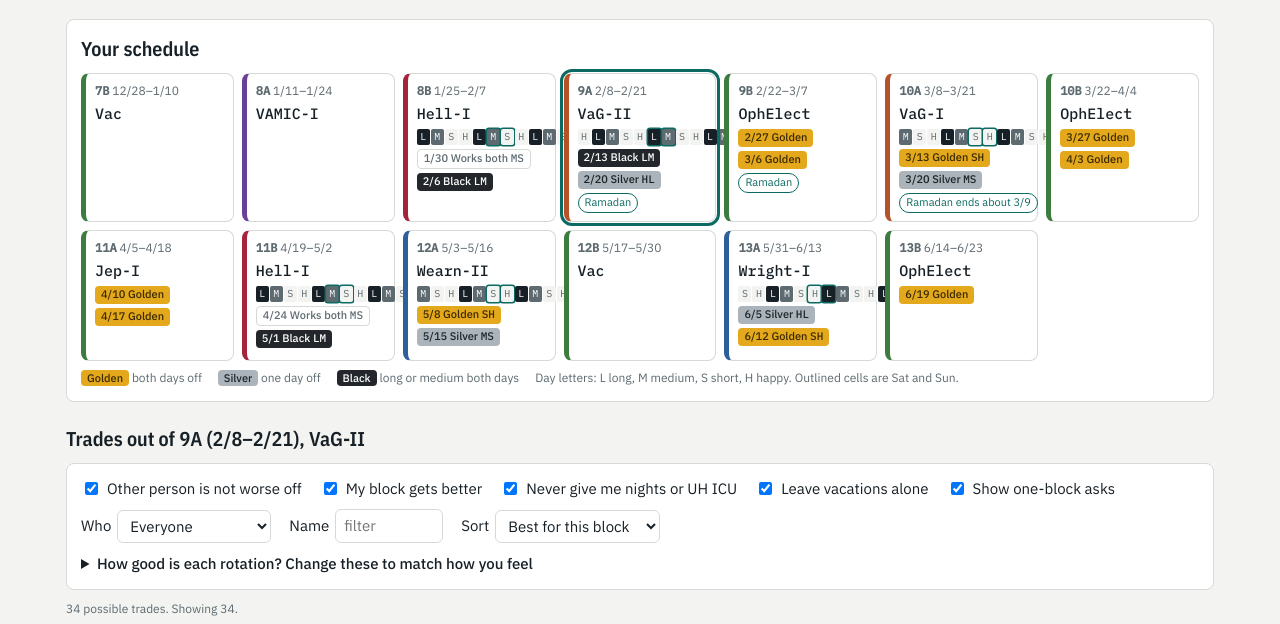
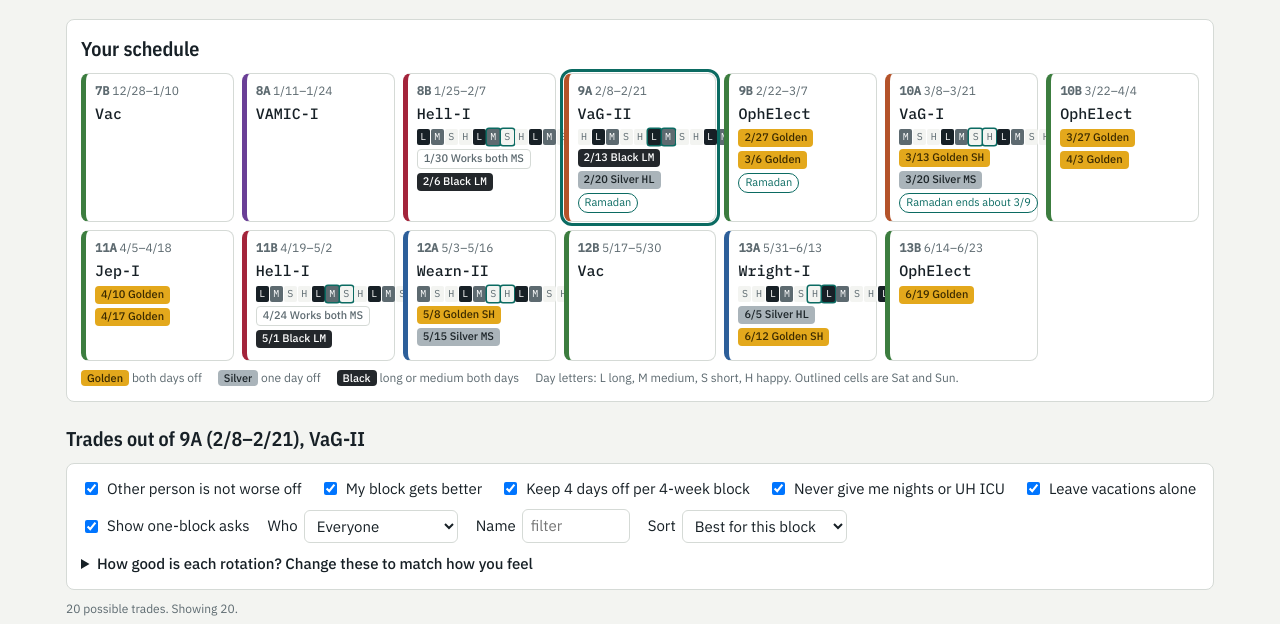
Before and after one commit to aahmed20k/wards, a plain HTML site: page index.html in a window 1280 px wide. Shown: the part 136-760 px from the top of the page. Drawn offline with nearby package versions, Linux system fonts and the light colour scheme.

Commit message:
Update index.html

```diff
--- a/index.html
+++ b/index.html
@@ -150,6 +150,7 @@ tr.merow td{background:var(--accent-soft)}
     <div class="controls">
       <label><input type="checkbox" id="f-fair" checked> Other person is not worse off</label>
       <label><input type="checkbox" id="f-better" checked> My block gets better</label>
+      <label><input type="checkbox" id="f-rule" checked> Keep 4 days off per 4-week block</label>
       <label><input type="checkbox" id="f-nights" checked> Never give me nights or UH ICU</label>
       <label><input type="checkbox" id="f-vac" checked> Leave vacations alone</label>
       <label><input type="checkbox" id="f-oneway" checked> Show one-block asks</label>
@@ -173,6 +174,7 @@ tr.merow td{background:var(--accent-soft)}
     <span><span class="dot gd"></span> good weekends (3 weekend days off)</span>
     <span><span class="dot bd"></span> has a black weekend</span>
     <span>Grey rotations (clinic, PDB, consults, electives) cannot be traded with you.</span>
+    <span>The 4-days-off check adds the A and B halves of the same block number. ICU and night blocks are not checked because their days off are not in the data.</span>
   </div>
 </section>
 </main>
@@ -243,6 +245,24 @@ function score(slot,i,forMe){
   if(forMe && (i===3||i===4)) v*=pref.ram;
   return v;
 }
+function offCount(slot,i){
+  if(slot.cat==='vac')return D.blocks[i].days;
+  if(slot.cat==='jep'||slot.cat==='oph')return wkinfo(slot,i).offDays;
+  if(slot.cat==='hell'){const ds=days(slot,i); return ds?ds.filter((l,d)=>l==='H'&&[0,4,5,6].includes(d%7)).length:null;}
+  const k=wkinfo(slot,i); if(k&&k.ds)return k.offDays;
+  return slot.cat==='x'?4:null;
+}
+function partner(i){const n=parseInt(D.blocks[i].id);return D.blocks.findIndex((b,j)=>j!==i&&parseInt(b.id)===n);}
+function pairOff(slots,i){const j=partner(i); if(j<0)return null; const a=offCount(slots[i],i), b=offCount(slots[j],j); return (a===null||b===null)?null:a+b;}
+function ruleBreaks(p,blocks){
+  const mine=mySlots(), theirs=D.blocks.map((b,i)=>slotOf(p,i)), out=[], seen={};
+  for(const i of blocks){const t=mine[i]; mine[i]=theirs[i]; theirs[i]=t;}
+  for(const i of blocks){const n=parseInt(D.blocks[i].id); if(seen[n])continue; seen[n]=1;
+    const a=pairOff(mine,i), b=pairOff(theirs,i);
+    if(a!==null&&a<4)out.push('you would have '+a+' days off in block '+n);
+    if(b!==null&&b<4)out.push(p.name.split(' ')[0]+' would have '+b+' days off in block '+n);}
+  return out;
+}
 const TRADE=['va','uhgm','uhsub','rat','hell','vamic','icu','nf','jep','vac'];
 function canDo(slot,taker,giver){ // can `taker` do a slot owned by `giver`
   if(TRADE.includes(slot.cat))return true;
@@ -287,6 +307,7 @@ function renderPlan(cur){
   cur.forEach(s=>{ if(['va','uhgm','uhsub','rat','hell','vamic','icu','nf'].includes(s.cat)){run++;maxRun=Math.max(maxRun,run);}else run=0; });
   const items=plan.map((t,n)=>'<div class="plan-item"><span><b>'+byKey[t.who].name+'</b>: '+t.blocks.map(i=>D.blocks[i].id+' '+range(i)+' you do <span class="mono">'+slotOf(byKey[t.who],i).code+'</span>, they do <span class="mono">'+ME.rot[i]+'</span>').join('; ')+'. Arrange by '+md(deadline(Math.min(...t.blocks)))+'.</span><button data-rm="'+n+'">Remove</button></div>').join('');
   box.innerHTML='<h2 style="margin-top:16px">Your plan</h2>'+items
+    +(function(){const b=[],seen={};cur.forEach((s,i)=>{const n=parseInt(D.blocks[i].id);if(seen[n])return;seen[n]=1;const v=pairOff(cur,i);if(v!==null&&v<4)b.push('block '+n+' has '+v+' days off');});return b.length?'<p class="warn" style="margin-top:8px">This plan breaks the 4-days-off rule: '+b.join('; ')+'.</p>':'';})()
     +(maxRun>=5?'<p class="warn" style="margin-top:8px">This plan gives you '+maxRun+' inpatient half-blocks in a row ('+(maxRun*2)+' weeks). The chiefs asked to be told about long ward stretches.</p>':'')
     +'<div style="margin-top:10px;display:flex;gap:8px;flex-wrap:wrap"><button id="copyplan">Copy plan as text</button><button id="clearplan">Clear plan</button><span class="note" id="copymsg"></span></div>';
 }
@@ -296,7 +317,7 @@ function planText(){
 
 function findTrades(){
   const f=id=>document.getElementById(id);
-  const fair=f('f-fair').checked, better=f('f-better').checked, noN=f('f-nights').checked, noV=f('f-vac').checked, oneway=f('f-oneway').checked;
+  const rule=f('f-rule').checked, fair=f('f-fair').checked, better=f('f-better').checked, noN=f('f-nights').checked, noV=f('f-vac').checked, oneway=f('f-oneway').checked;
   const who=f('f-who').value, nm=f('f-name').value.trim().toLowerCase(), sort=f('f-sort').value;
   const used=usedBlocks(); const out=[];
   const mine=slotOf(ME,sel), mv=score(mine,sel,true), mvp=score(mine,sel,false);
@@ -309,7 +330,7 @@ function findTrades(){
     if(noV&&(a.cat==='vac'||mine.cat==='vac'))continue;
     const av=score(a,sel,true), avp=score(a,sel,false); const selGain=av-mv;
     if(better&&selGain<=0.001)continue;
-    if(oneway){const their=mvp-avp; if(!fair||their>=-0.3) out.push({p,blocks:[sel],selGain,mine:selGain,their});}
+    if(oneway){const their=mvp-avp; const br=ruleBreaks(p,[sel]); if((!fair||their>=-0.3)&&!(rule&&br.length)) out.push({p,blocks:[sel],selGain,mine:selGain,their,br});}
     for(let t=0;t<D.blocks.length;t++){
       if(t===sel||locked(t)||used.has(t))continue;
       const mt=slotOf(ME,t), b=slotOf(p,t);
@@ -320,7 +341,8 @@ function findTrades(){
       const myG=selGain+score(b,t,true)-score(mt,t,true);
       const their=(mvp-avp)+(score(mt,t,false)-score(b,t,false));
       if(fair&&their<-0.3)continue;
-      out.push({p,blocks:[sel,t],selGain,mine:myG,their});
+      const br=ruleBreaks(p,[sel,t]); if(rule&&br.length)continue;
+      out.push({p,blocks:[sel,t],selGain,mine:myG,their,br});
     }
   }
   const key={sel:x=>[-x.selGain,-x.mine],me:x=>[-x.mine,-x.selGain],them:x=>[-x.their,-x.selGain]}[sort];
@@ -357,7 +379,7 @@ function renderCards(){
     return '<article class="card"><div class="head"><div class="meta"><span class="who">'+p.name+'</span><span class="tag">'+role+'</span></div>'
       +'<div class="meta">'+verdict(t.mine,false)+verdict(t.their,true)+'<span class="tag">arrange by '+md(deadline(Math.min(...t.blocks)))+'</span>'
       +'<button class="primary" data-add="'+n+'">Add to plan</button></div></div>'
-      +'<div class="rows">'+rows+'</div>'+(notes.length?'<p class="note">'+notes.join(' ')+'</p>':'')+'</article>';
+      +'<div class="rows">'+rows+'</div>'+(t.br&&t.br.length?'<p class="warn">Breaks the 4-days-off rule: '+t.br.join('; ')+'.</p>':'')+(notes.length?'<p class="note">'+notes.join(' ')+'</p>':'')+'</article>';
   }).join('');
   box.innerHTML='<p class="note">'+all.length+' possible trades. Showing '+Math.min(shown,all.length)+'.</p>'+html+(all.length>shown?'<button id="more">Show more</button>':'');
   box._all=all;
```
